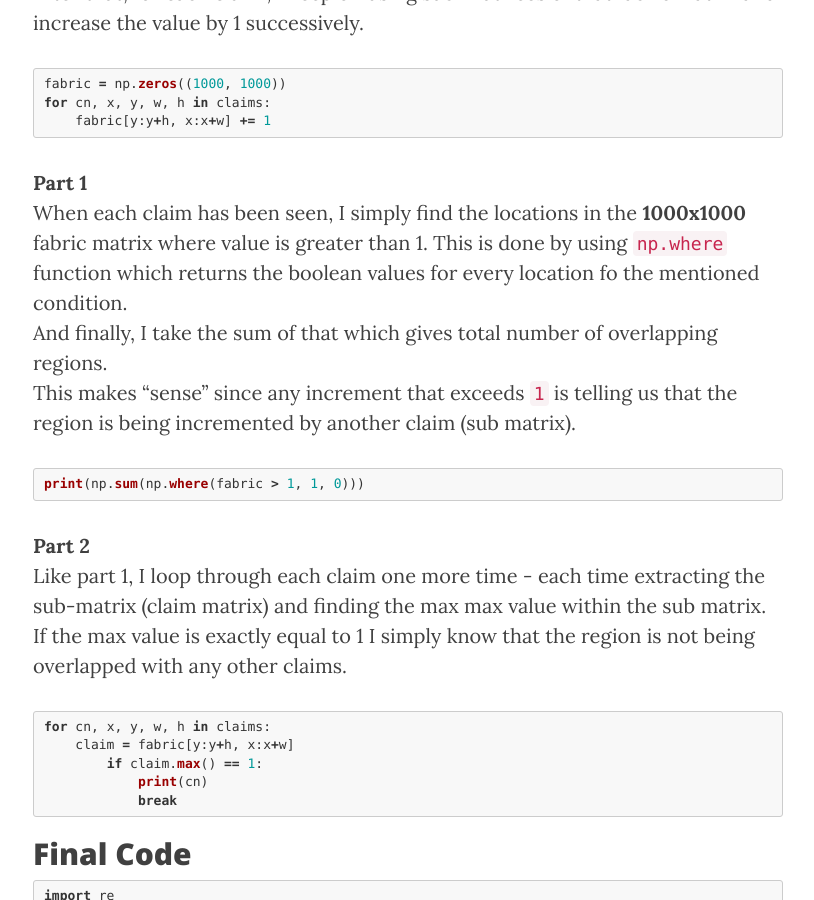
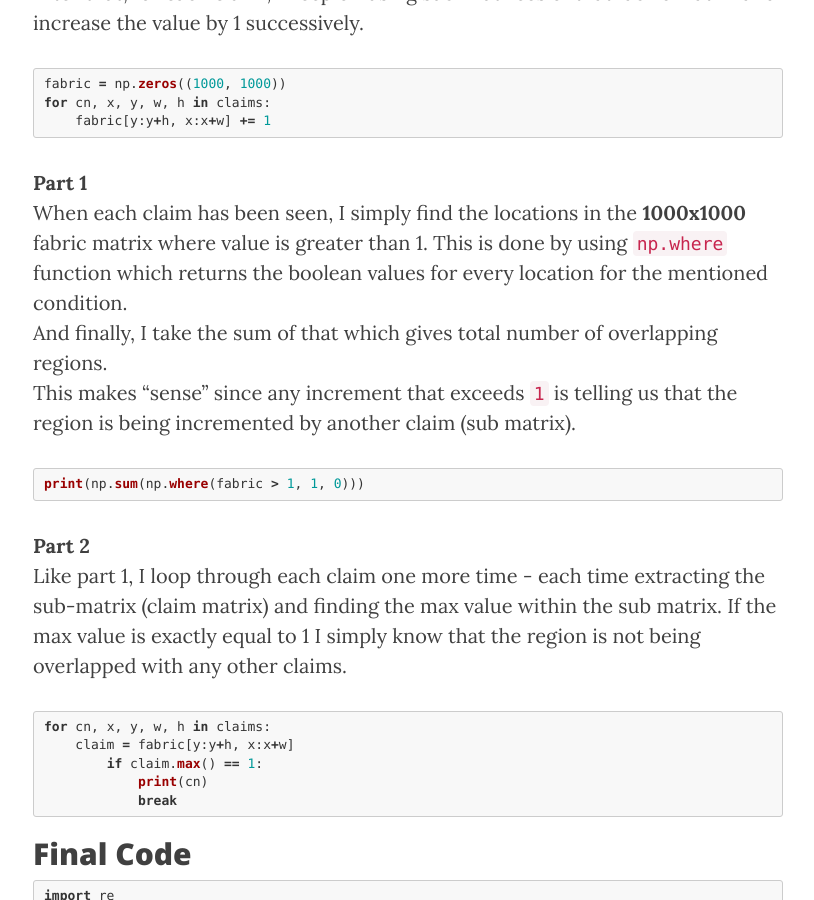
Before and after one commit to NISH1001/NISH1001.github.io, a Jekyll site: the page built from _posts/2018-12-06-advent-of-code-2018-day-3.markdown, in a window 1280 px wide and 900 px high, scrolled down 1969 px. Shown: the whole window, without its empty margins (232-1046 px from the left). Built offline with Jekyll 4.4.1, drawn with Linux system fonts in a browser that asks for light colours; nearby versions of some CDN libraries; comment, search, counter and statistics services are not loaded.

Commit message:
Fix typo in blog post for december 6, 2018

````diff
--- a/_posts/2018-12-06-advent-of-code-2018-day-3.markdown
+++ b/_posts/2018-12-06-advent-of-code-2018-day-3.markdown
@@ -62,7 +62,7 @@ for cn, x, y, w, h in claims:
 
 **Part 1**
 When each claim has been seen, I simply find the locations in the **1000x1000** fabric matrix where value is greater than 1.
-This is done by using `np.where` function which returns the boolean values for every location fo the mentioned condition.
+This is done by using `np.where` function which returns the boolean values for every location for the mentioned condition.
 And finally, I take the sum of that which gives total number of overlapping regions.
 This makes "sense" since any increment that exceeds `1` is telling us that the region is being incremented by another claim (sub matrix).
 ```python
@@ -71,7 +71,7 @@ print(np.sum(np.where(fabric > 1, 1, 0)))
 
 
 **Part 2**
-Like part 1, I loop through each claim one more time - each time extracting the sub-matrix (claim matrix) and finding the max max value
+Like part 1, I loop through each claim one more time - each time extracting the sub-matrix (claim matrix) and finding the max value
 within the sub matrix. If the max value is exactly equal to 1 I simply know that the region is not being overlapped with any other claims.
 ```python
 for cn, x, y, w, h in claims:
````
